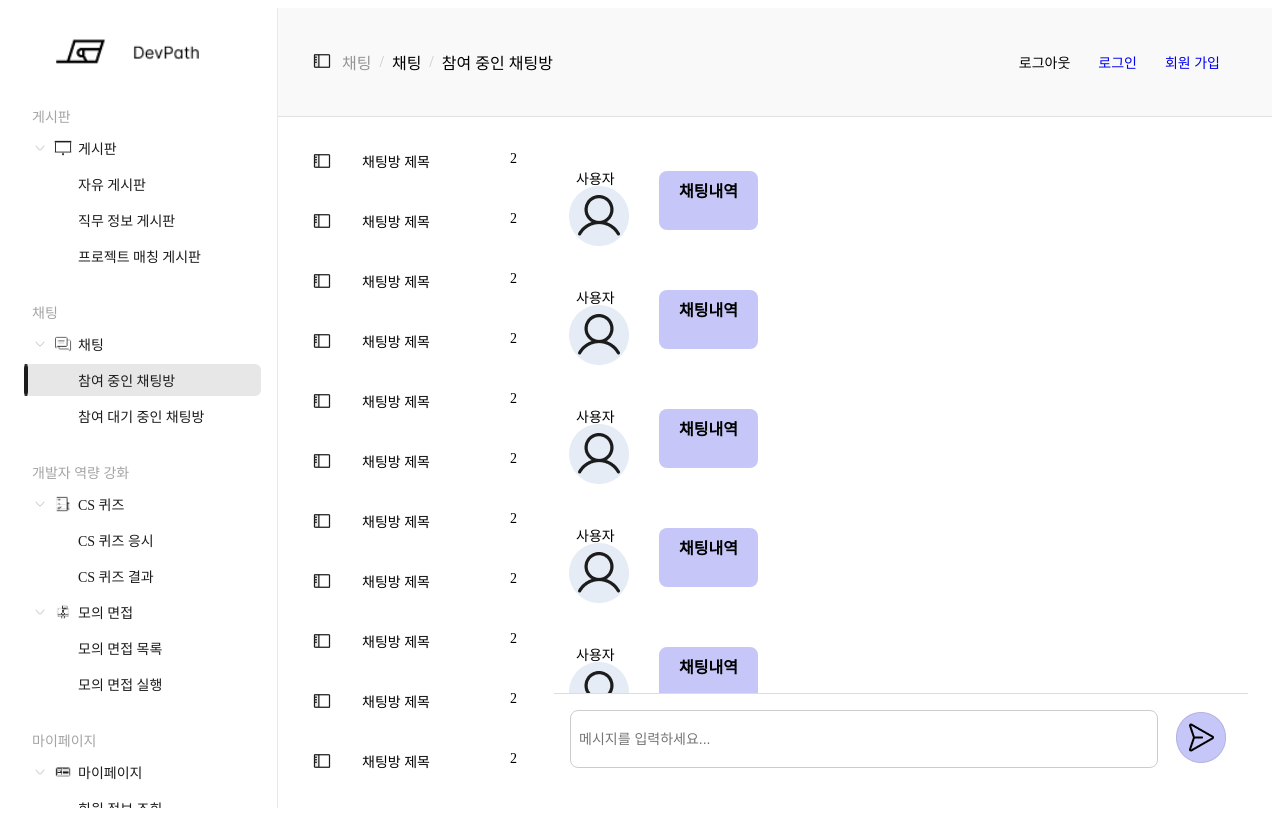
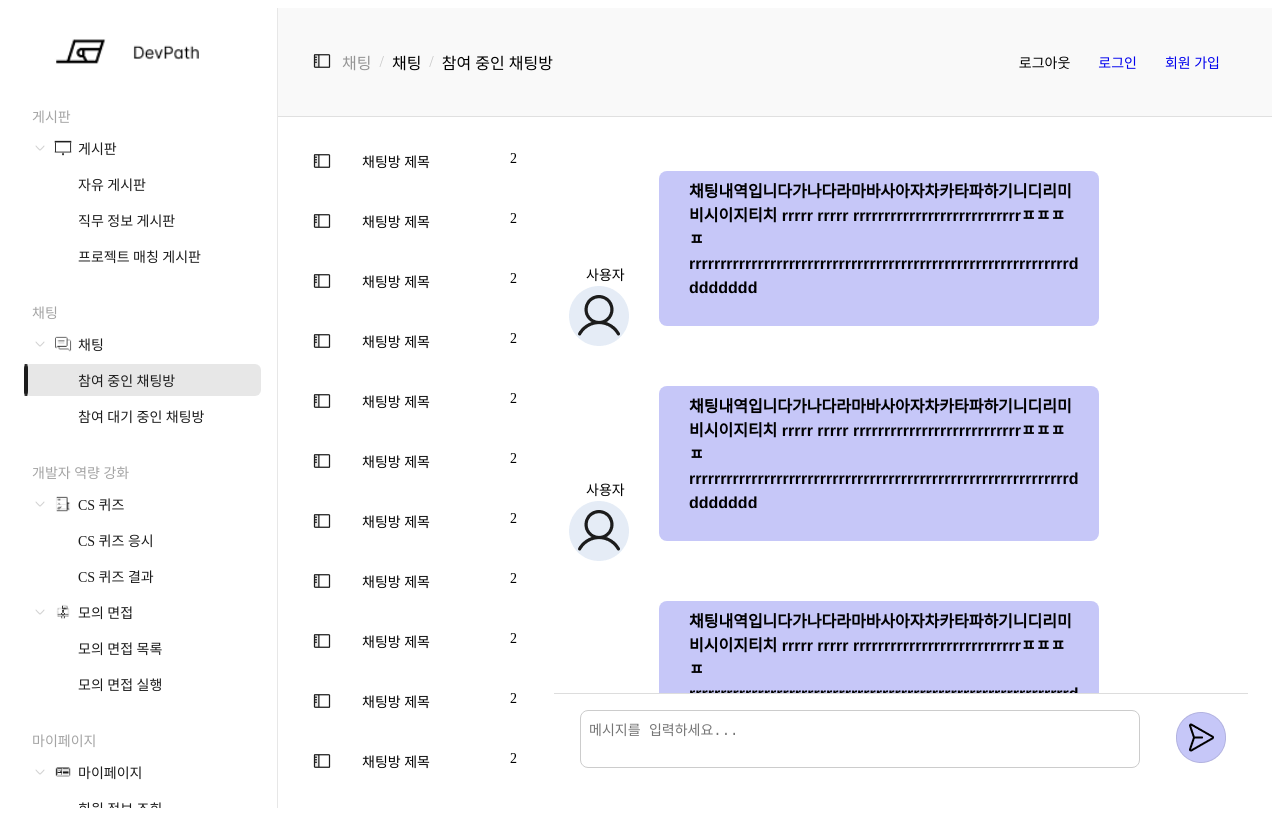
Before and after one commit to be15-FreePath-DevPath/be15-3rd-FreePath-DevPath-FE, a Vue app: page /chatting in a window 1280 px wide. Built offline with nearby package versions, Linux system fonts and the light colour scheme.

Commit message:
[feat #14] ChattingPendingView.vue 및 ChattingPendingCard.vue 구성 구현 및 ChattingView 의 컴포넌트 일부 수정

```diff
--- a/src/features/chatting/components/chattingView/ChattingInsertFrame.vue
+++ b/src/features/chatting/components/chattingView/ChattingInsertFrame.vue
@@ -6,7 +6,7 @@
 <div class = "chatting-insert">
   <div class="div-wrapper">
     <div class="text-wrapper">
-      <input type="text" class="chat-input" placeholder="메시지를 입력하세요..." />
+      <textarea type="text" class="chat-input" placeholder="메시지를 입력하세요..." />
     </div>
   </div>
   <button class = "send-button">
@@ -24,8 +24,8 @@
   justify-content: flex-end;
   padding:16px;
   position:relative;
-  //flex: 1; /* 남은 공간 모두 차지 */
   min-width: 0;
+
 }
 .div-wrapper{
   flex: 1;
@@ -44,5 +44,9 @@
   background: none;
   border: none;
 }
+.text-wrapper{
+  width : 100%;
+}
+
 
 </style>
--- a/src/features/chatting/components/chattingView/OtherChatting.vue
+++ b/src/features/chatting/components/chattingView/OtherChatting.vue
@@ -1,7 +1,7 @@
 <script setup>
 import {ref} from "vue";
 
-const text = ref('채팅내역');
+const text = ref('채팅내역입니다가나다라마바사아자차카타파하기니디리미비시이지티치 rrrrr rrrrr rrrrrrrrrrrrrrrrrrrrrrrrrrrㅍㅍㅍㅍrrrrrrrrrrrrrrrrrrrrrrrrrrrrrrrrrrrrrrrrrrrrrrrrrrrrrrrrrrrrrdddddddd');
 </script>
 
 <template>
@@ -27,10 +27,12 @@ const text = ref('채팅내역');
   font-family: "Inter Semi Bold",Helvetica;
   font-size:16px;
   font-weight:600;
+  max-width : 400px;
   letter-spacing: 0;
   line-height : 24px;
   margin-top : -1.00px;
   position:relative;
-
+  word-wrap: anywhere; /* 단어가 길면 줄바꿈 */
+  white-space: normal;   /* 일반 줄바꿈 허용 */
 }
 </style>
--- a/src/features/chatting/components/chattingView/UserFrame.vue
+++ b/src/features/chatting/components/chattingView/UserFrame.vue
@@ -15,11 +15,12 @@
 
 <style scoped>
 .user-frame{
-  align-items : flex-start;
+  align-items : center;
   display: flex;
   flex-direction:column;
   height:80px;
   position:relative;
+  gap :20px;
   width:60px;
 }
 
--- a/src/features/chatting/components/waitingChattingRoom/ChattingPendingCard.vue
+++ b/src/features/chatting/components/waitingChattingRoom/ChattingPendingCard.vue
@@ -1,5 +1,9 @@
+<script setup>
+
+</script>
+
 <template>
-  <div class="chatting-pending-card">
+  <div class="chattingPendingCard">
     <div class="user-icon">
       <img src="@/assets/images/chatting/profile.png" alt="프로필사진"/>
     </div>
@@ -9,42 +13,43 @@
   </div>
 </template>
 
-<script>
 
-</script>
 
 <style>
-.chatting-pending-card {
+.chattingPendingCard {
   align-items: center;
   border: 1px solid #0000001a;
   display: flex;
   gap: 20px;
+
   height: 60px;
   padding: 10px 20px;
   position: relative;
-  width: 1150px;
 }
 
 .user-icon {
-  height: 40px !important;
   position: relative !important;
-  width: 40px !important;
 }
 
 .div-wrapper {
+  width : 100%;
   align-self: stretch;
   flex: 1;
-  position: relative;
+  position : relative;
+  display: flex;              /* Flexbox 사용 */
+  flex-direction: row;        /* 가로 방향 정렬 (기본값이긴 하지만 명시적으로 작성) */
+  align-items: center;   /* 세로(상하) 가운데 정렬 */
+  justify-content: flex-start;
 }
 
 .text-wrapper {
   color: #000000;
   font-family: "Inter-Regular",Helvetica;
   font-size: 14px;
-  left: 10px;
-  line-height: 20px;
-  position: absolute;
-  top: 9px;
-  white-space: nowrap;
+  display: flex;
+  align-items: center;   /* 세로(상하) 가운데 정렬 */
+  justify-content: flex-start; /* 가로(좌측) 정렬 */
+  height: 100%;          /* 부모 높이 기준 */
+  padding-left: 10px;
 }
 </style>
--- a/src/features/chatting/views/ChattingPendingView.vue
+++ b/src/features/chatting/views/ChattingPendingView.vue
@@ -1,5 +1,7 @@
 <script setup>
 import {onMounted, ref} from "vue";
+import ChattingCard from "@/features/chatting/components/chattingView/ChattingCard.vue";
+import ChattingPendingCard from "@/features/chatting/components/waitingChattingRoom/ChattingPendingCard.vue";
 
 const newBreadCrumbItems = ref(['채팅','채팅','참여 대기 중인 채팅방'])
 const emit = defineEmits(['updateBreadCrumb'])
@@ -13,6 +15,20 @@ onMounted(() => {
 <template>
   <div class = "content-frame">
     <div class = "chattingRoomList">
+      <ChattingPendingCard/>
+      <ChattingPendingCard/>
+      <ChattingPendingCard/>
+      <ChattingPendingCard/>
+      <ChattingPendingCard/>
+      <ChattingPendingCard/>
+      <ChattingPendingCard/>
+      <ChattingPendingCard/>
+      <ChattingPendingCard/>
+      <ChattingPendingCard/>
+      <ChattingPendingCard/>
+
+      <ChattingPendingCard/>
+      <ChattingPendingCard/>
 
     </div>
   </div>
@@ -22,14 +38,18 @@ onMounted(() => {
 .content-frame{
   display: flex;
   height: 100%;         /* 💡 부모(main-content)에 꽉 차게 */
-  width: 100%;
+
   flex-direction: column;
 }
 .chattingRoomList{
+  position : relative;
   flex: 1;
-  height: 100%;
+  width : 100%;
+
   min-width: 0;
   display: flex;
   flex-direction: column; /* 수직 정렬 */
+  gap:10px;
+  padding: 10px 10px;
 }
 </style>
```
